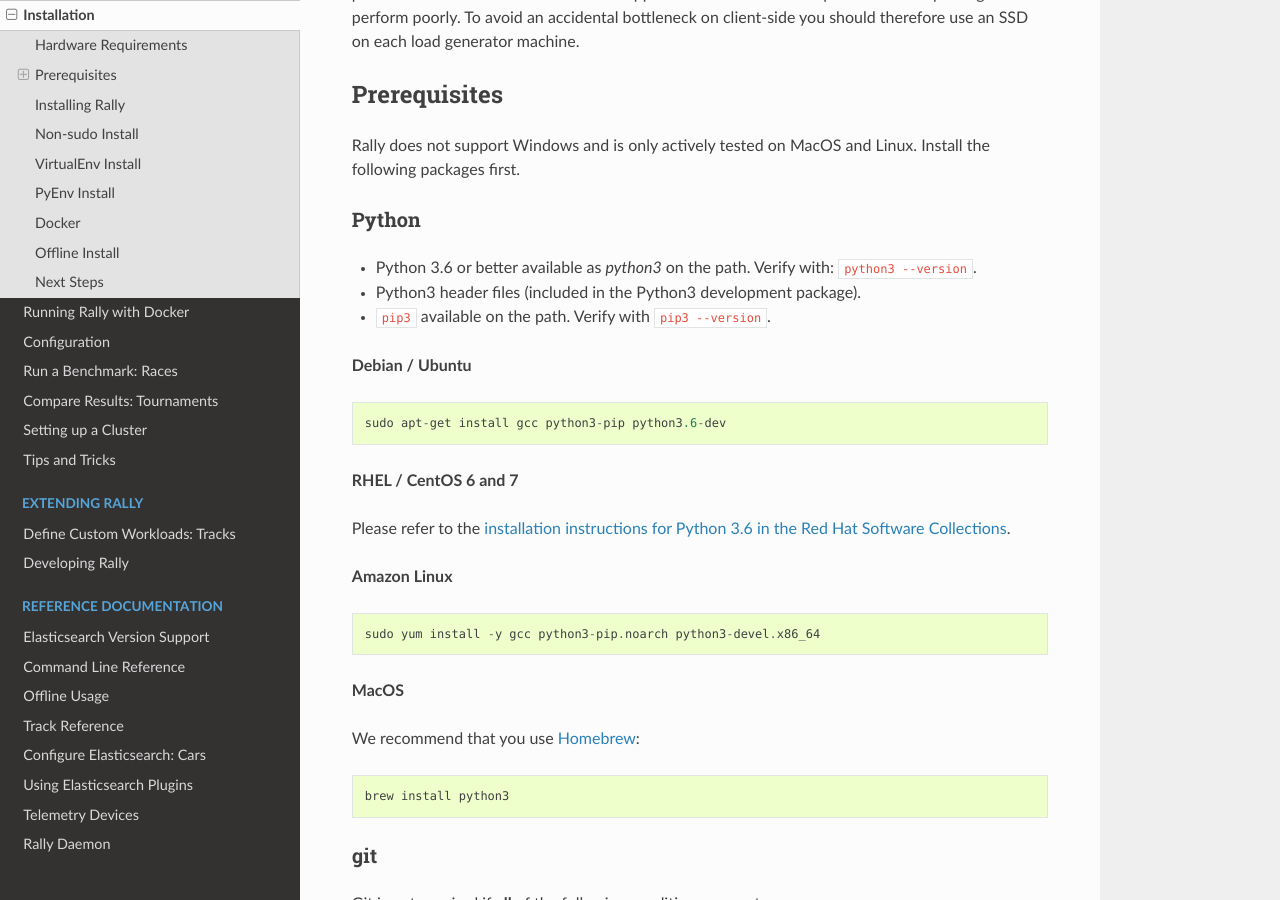
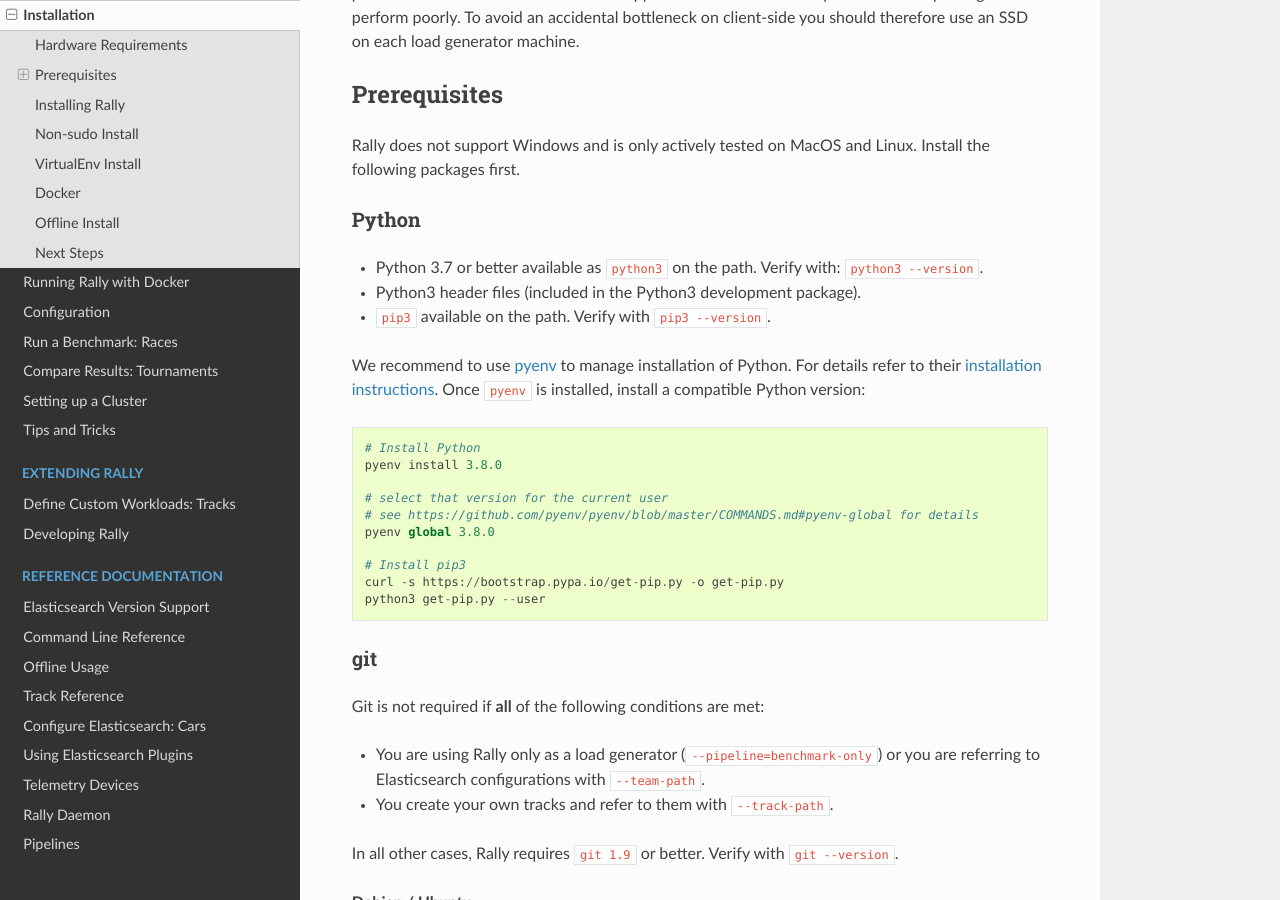
Before and after one commit to elastic/rally, a Sphinx documentation site: the page built from docs/install.rst, in a window 1280 px wide and 900 px high, scrolled down 354 px. Built offline with Sphinx 7.4.7 and the Read the Docs theme 2.0.0, drawn with Linux system fonts in a browser that asks for light colours; some of the changed text lies outside the part shown.

Commit message:
Bump minimum Python version to 3.7
With this commit we require at least Python 3.7 for Rally. This is done
as a preparation for Rally's new load generator which requires certain
Python 3.7 features (like contextvars) and uses asyncio internally which
has been improved in more recent versions of Python.

```diff
--- a/docs/install.rst
+++ b/docs/install.rst
@@ -13,35 +13,27 @@
 
 Rally does not support Windows and is only actively tested on MacOS and Linux. Install the following packages first.
 
+.. _install_python:
+
 Python
 ~~~~~~
 
-* Python 3.6 or better available as `python3` on the path. Verify with: ``python3 --version``.
+* Python 3.7 or better available as ``python3`` on the path. Verify with: ``python3 --version``.
 * Python3 header files (included in the Python3 development package).
 * ``pip3`` available on the path. Verify with ``pip3 --version``.
 
-**Debian / Ubuntu**
+We recommend to use `pyenv <https://github.com/pyenv/pyenv>`_ to manage installation of Python. For details refer to their `installation instructions <https://github.com/pyenv/pyenv#installation>`_. Once ``pyenv`` is installed, install a compatible Python version::
 
-::
+    # Install Python
+    pyenv install 3.8.0
 
-    sudo apt-get install gcc python3-pip python3.6-dev
+    # select that version for the current user
+    # see https://github.com/pyenv/pyenv/blob/master/COMMANDS.md#pyenv-global for details
+    pyenv global 3.8.0
 
-
-**RHEL / CentOS 6 and 7**
-
-Please refer to the `installation instructions for Python 3.6 in the Red Hat Software Collections <https://www.softwarecollections.org/en/scls/rhscl/rh-python36/>`_.
-
-**Amazon Linux**
-
-::
-
-    sudo yum install -y gcc python3-pip.noarch python3-devel.x86_64
-
-**MacOS**
-
-We recommend that you use `Homebrew <https://brew.sh/>`_::
-
-    brew install python3
+    # Install pip3
+    curl -s https://bootstrap.pypa.io/get-pip.py -o get-pip.py
+    python3 get-pip.py --user
 
 git
 ~~~
@@ -104,7 +96,7 @@
 If you don't want to use ``sudo`` when installing Rally, installation is still possible but a little more involved:
 
 1. Specify the ``--user`` option when installing Rally (step 2 above), so the command to be issued is: ``python3 setup.py develop --user``.
-2. Check the output of the install script or lookup the `Python documentation on the variable site.USER_BASE <https://docs.python.org/3.5/library/site.html#site.USER_BASE>`_ to find out where the script is located. On Linux, this is typically ``~/.local/bin``.
+2. Check the output of the install script or lookup the `Python documentation on the variable site.USER_BASE <https://docs.python.org/3/library/site.html#site.USER_BASE>`_ to find out where the script is located. On Linux, this is typically ``~/.local/bin``.
 
 You can now either add ``~/.local/bin`` to your path or invoke Rally via ``~/.local/bin/esrally`` instead of just ``esrally``.
 
@@ -118,13 +110,6 @@
 3. Install Rally with ``pip install esrally``
 
 Whenever you want to use Rally, run the activation script (step 2 above) first.  When you are done, simply execute ``deactivate`` in the shell to exit the virtual environment.
-
-PyEnv Install
-------------------
-
-Rally can be tested with different Python versions and it uses pyenv to manage them.
-
-Please refer to PyEnv `installation instructions <https://github.com/pyenv/pyenv#installation>`_.
 
 Docker
 ------
--- a/docs/quickstart.rst
+++ b/docs/quickstart.rst
@@ -6,7 +6,7 @@
 Install
 -------
 
-Install Python 3.6+ including ``pip3``, git 1.9+ and an `appropriate JDK to run Elasticsearch <https://www.elastic.co/support/matrix#matrix_jvm>`_ Be sure that ``JAVA_HOME`` points to that JDK. Then run the following command, optionally prefixed by ``sudo`` if necessary::
+Install Python 3.7+ including ``pip3``, git 1.9+ and an `appropriate JDK to run Elasticsearch <https://www.elastic.co/support/matrix#matrix_jvm>`_ Be sure that ``JAVA_HOME`` points to that JDK. Then run the following command, optionally prefixed by ``sudo`` if necessary::
 
     pip3 install esrally
 
--- a/esrally/__init__.py
+++ b/esrally/__init__.py
@@ -72,8 +72,8 @@
 
 
 def check_python_version():
-    if sys.version_info.major != 3 or sys.version_info.minor < 6:
-        raise RuntimeError("Rally requires at least Python 3.6 but you are using:\n\nPython %s" % str(sys.version))
+    if sys.version_info.major != 3 or sys.version_info.minor < 7:
+        raise RuntimeError("Rally requires at least Python 3.7 but you are using:\n\nPython %s" % str(sys.version))
 
 
 def doc_link(path=None):
--- a/setup.py
+++ b/setup.py
@@ -37,7 +37,7 @@
 long_description = str_from_file("README.rst")
 
 # tuples of (major, minor) of supported Python versions ordered from lowest to highest
-supported_python_versions = [(3, 6), (3, 7), (3, 8)]
+supported_python_versions = [(3, 7), (3, 8)]
 
 ################################################################################################
 #
```
Also changed, not shown: docs/migrate.rst (+8 -0 lines), 3 other files.
